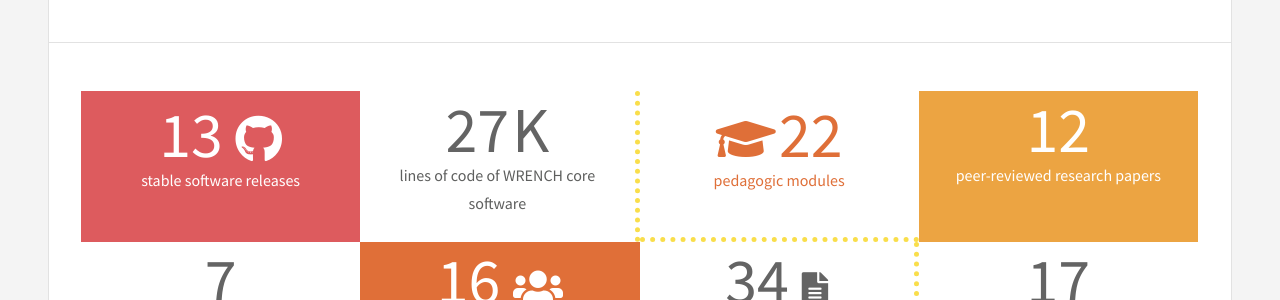
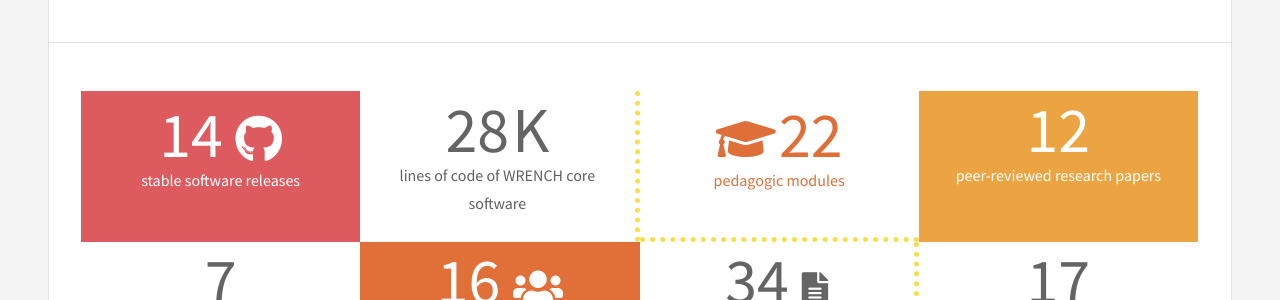
Before and after one commit to wrench-project/wrench-project.github.io, a Jekyll site: the page built from index.html, in a window 1280 px wide and 900 px high, scrolled down 1735 px. Shown: the part 171-471 px from the top of the window. Built offline with Jekyll 4.4.1, drawn with Linux system fonts in a browser that asks for light colours; the list of posts is cut into pages by our own code; comment, search, counter and statistics services are not loaded.

Commit message:
Update numbers.yml

```diff
--- a/_data/numbers.yml
+++ b/_data/numbers.yml
@@ -1,5 +1,5 @@
-releases: 13
-loc: 27
+releases: 14
+loc: 28
 modules: 22
 simulators: 7
 contributors: 16
```
